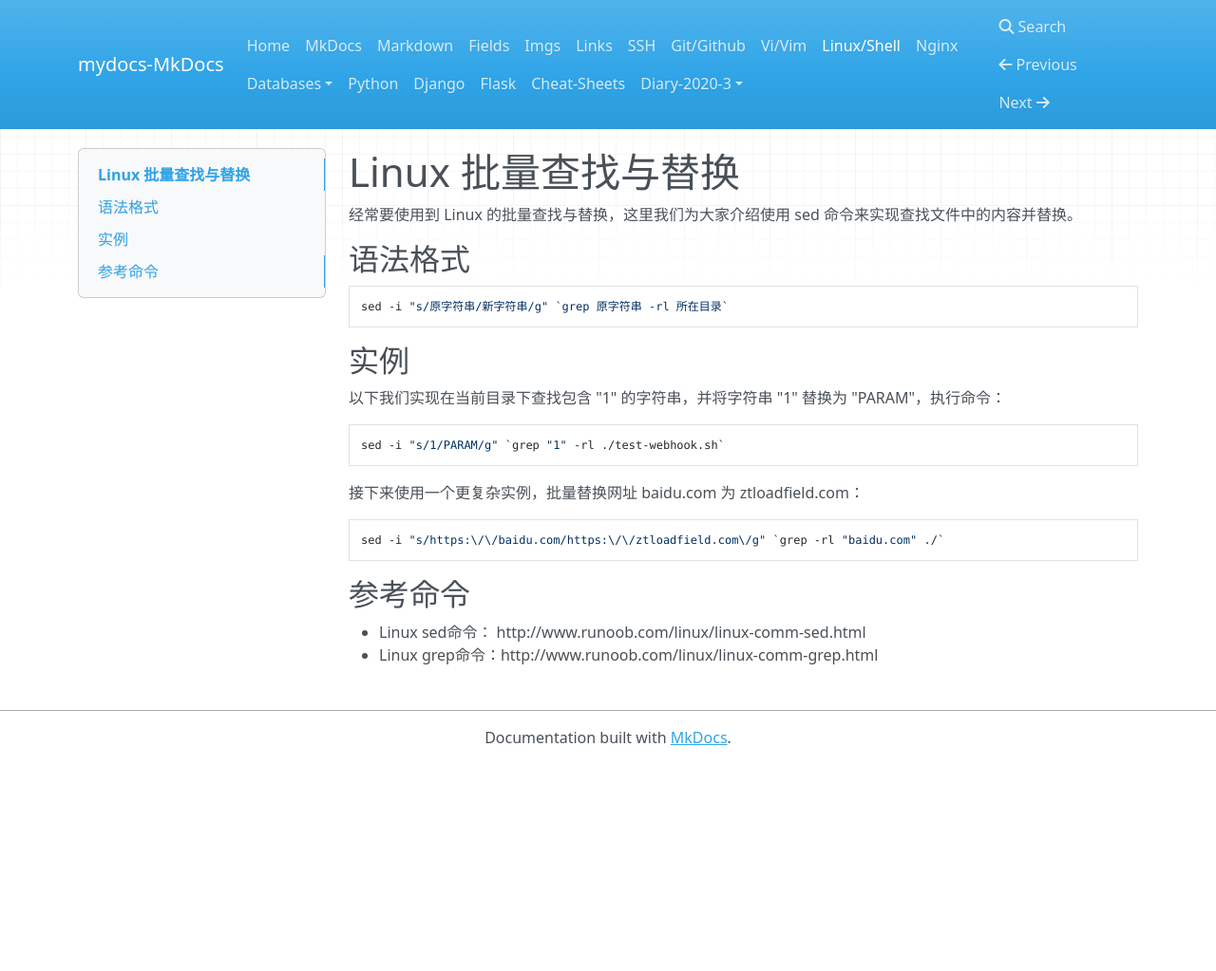
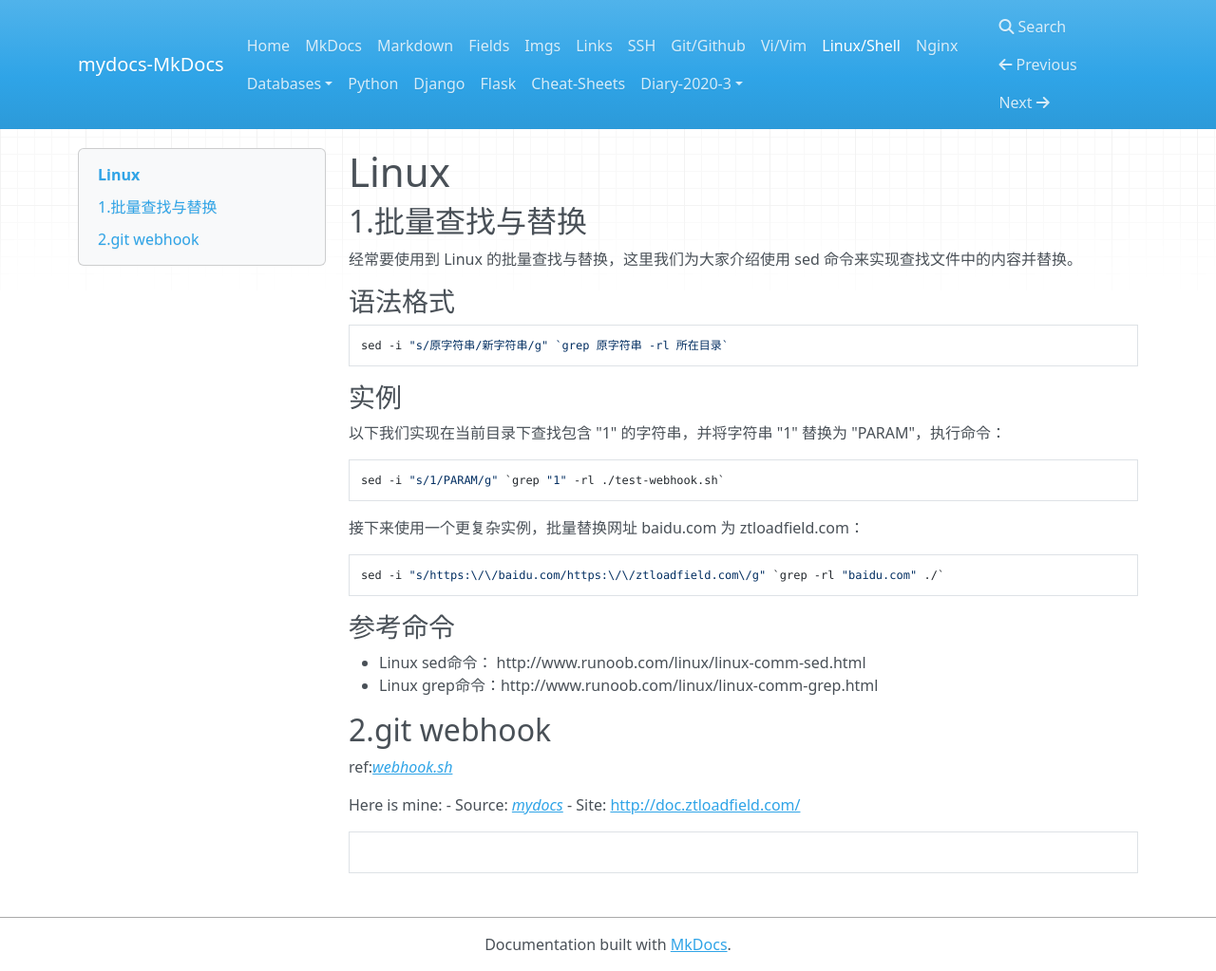
Before and after one commit to dick7/mydocs, an MkDocs documentation site: the page built from docs/linux-shell.md, in a window 1280 px wide and 1023 px high. Shown: the whole window at 95% size. Built offline with MkDocs 1.6.1, drawn with Linux system fonts in a browser that asks for light colours; nearby versions of some CDN libraries.

Commit message:
add linux-shell.mc

````diff
--- a/docs/linux-shell.md
+++ b/docs/linux-shell.md
@@ -1,12 +1,14 @@
-# Linux 批量查找与替换
+# Linux
+
+## 1.批量查找与替换
 
 经常要使用到 Linux 的批量查找与替换，这里我们为大家介绍使用 sed 命令来实现查找文件中的内容并替换。
 
-## 语法格式
+### 语法格式
 ```
 sed -i "s/原字符串/新字符串/g" `grep 原字符串 -rl 所在目录`
 ```
-## 实例
+### 实例
 
 以下我们实现在当前目录下查找包含 "1" 的字符串，并将字符串 "1" 替换为 "PARAM"，执行命令：
 ```
@@ -16,6 +18,18 @@ sed -i "s/1/PARAM/g" `grep "1" -rl ./test-webhook.sh`
 ```
 sed -i "s/https:\/\/baidu.com/https:\/\/ztloadfield.com\/g" `grep -rl "baidu.com" ./`
 ```
-## 参考命令
+### 参考命令
   -  Linux sed命令： http://www.runoob.com/linux/linux-comm-sed.html
   -  Linux grep命令：http://www.runoob.com/linux/linux-comm-grep.html
+
+## 2.git webhook
+
+ref:[*webhook.sh*](https://blog.csdn.net/qq_40995752/article/details/89467931)
+
+Here is mine:
+- Source: *[mydocs](https://github.com/dick7/mydocs)*
+- Site: [http://doc.ztloadfield.com/](http://doc.ztloadfield.com:8500)
+
+```bash
+
+```
````
